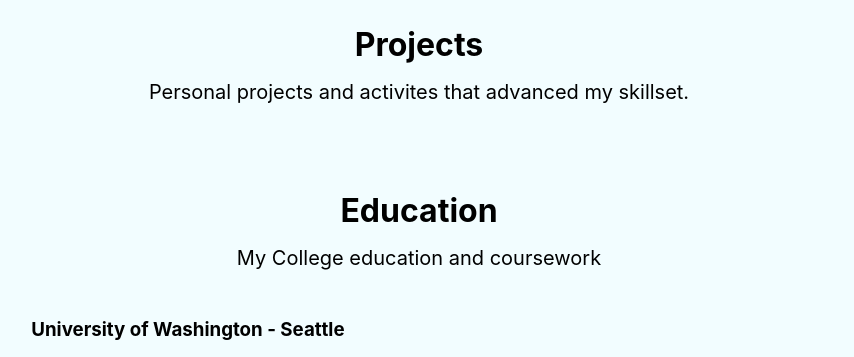
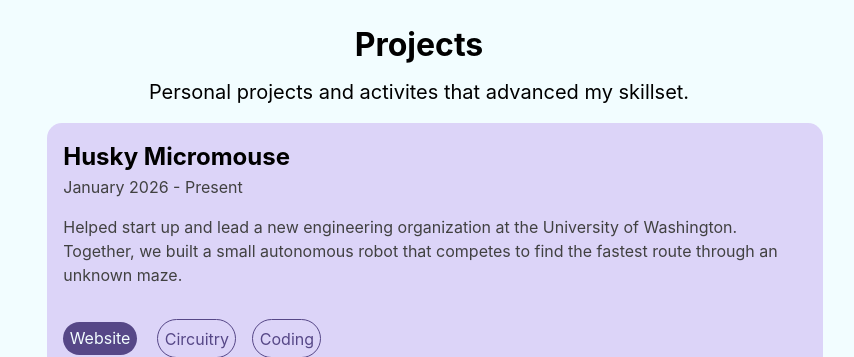
Before and after one commit to Travingu/travingu.github.io, an Astro site in the folder website/: page / in a window 1280 px wide. Shown: the part 1450-1807 px from the top of the page, without its empty margins (221-1075 px from the left). Built offline with nearby package versions, Linux system fonts and the light colour scheme; Astro itself is replaced by a stand-in of ours.

Commit message:
Added Projects

```diff
--- a/website/src/components/CourseworkFormat.astro
+++ b/website/src/components/CourseworkFormat.astro
@@ -30,11 +30,11 @@
     .year {
         float:left;
         width: 50%;
-        padding: 10px;
+        padding: 1rem;
     }
     .column {
         float: left;
         width: 33.33%;
-        padding: 10px;
+        padding: 1rem;
     }
 </style>
--- a/website/src/components/ExperienceFormat.astro
+++ b/website/src/components/ExperienceFormat.astro
@@ -1,5 +1,4 @@
 ---
-import type { ImageFunction } from 'astro:content';
 import { Image } from 'astro:assets';
 
 export interface Props {
--- a/website/src/components/Projects.astro
+++ b/website/src/components/Projects.astro
@@ -0,0 +1,6 @@
+---
+import ProjectsFormat from "./ProjectsFormat.astro";
+---
+
+<ProjectsFormat title="Husky Micromouse" date="January 2026 - Present" summary="Helped start up and lead a new engineering organization at the University of Washington. Together, we built a small autonomous robot that competes to find the fastest route through an unknown maze."
+ link="" typeOfLink="Website" skills={["Circuitry", "Coding"]}/>
--- a/website/src/components/ProjectsFormat.astro
+++ b/website/src/components/ProjectsFormat.astro
@@ -0,0 +1,63 @@
+---
+export interface Props {
+    title: string;
+    date: string;
+    summary: string;
+    link: string;
+    typeOfLink: string;
+    skills: string[];
+}
+
+const { title, date, summary, link, typeOfLink, skills } = Astro.props as Props
+---
+<div class="project">
+    <h2 id="title">{title}</h2>
+    <p id="date">{date}</p>
+    <p id="summary">{summary}</p>
+    <a id="link" href={link}>{typeOfLink}</a>
+    {skills.map((skill) => <p class="skills">{skill}</p>)}
+</div>
+
+<style>
+    .project {
+        margin: 1rem;
+        margin-bottom: 2rem;
+        background-color: #dcd4f8;
+        float: left;
+        width: 100%;
+        padding: 1rem;
+        border-radius: 15px;
+    }
+
+    #date {
+        margin: 0;
+        color: #414141;
+    }
+
+    #title {
+        margin: 0;
+    }
+
+    #summary {
+        font-size: 1rem;
+        color: #414141;
+    }
+
+    #link {
+        color: #f2fdff;
+        background-color: #564787;
+        padding: 0.4rem;
+        border-radius: 20px;
+        text-decoration: none;
+    }
+
+    .skills {
+        border: 1px solid #564787;
+        border-radius: 20px;
+        padding: 0.4rem;
+        margin-left: 1rem;
+        width: fit-content;
+        color: #564787;
+        display: inline-flex;
+    }
+</style>
--- a/website/src/pages/index.astro
+++ b/website/src/pages/index.astro
@@ -4,6 +4,7 @@
 import Experiences from '../components/Experiences.astro';
 import Skills from '../components/Skills.astro';
 import Coursework from '../components/Coursework.astro';
+import Projects from '../components/Projects.astro';
 import WashingtonLogo from '../assets/Washington_Huskies_logo.png';
 import { Image } from 'astro:assets';
 
@@ -62,7 +63,7 @@
 
     <h2 class="Titles">Projects</h2>
     <p class="BasicText">Personal projects and activites that advanced my skillset.</p>
-
+    <Projects/>
     <!-- Education Teleport -->
     <div id="education"></div>
     <br><br><br>
@@ -70,10 +71,12 @@
     <h2 class="Titles">Education</h2>
     <p class="BasicText">My College education and coursework</p>
     <br>
+
     <div class="edu">
       <h3>{school} - Seattle</h3>
       <Image id="WashingtonLogo" src={WashingtonLogo} alt="University of Washington Logo" width=200 />
     </div>
+
     <div class="edu">
       <ol id="BasicEducationInfo">
         <li>Major: {major}</li>
@@ -81,7 +84,9 @@
         <li>Honors: {awardString}</li>
       </ol>
     </div>
+
     <h2 style="text-align: center;">Coursework</h2>
     <Coursework />
+
   </body>
 </html>
```
